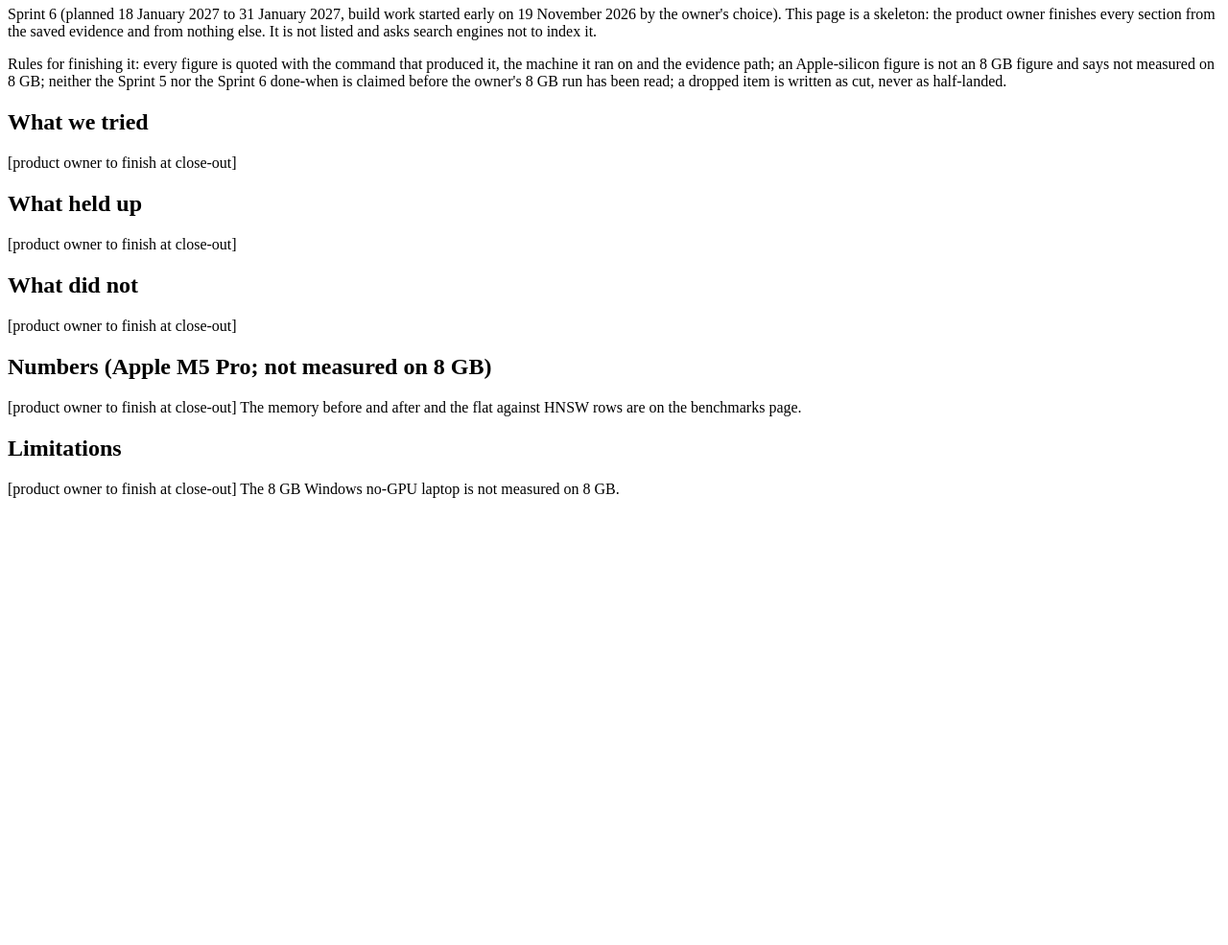
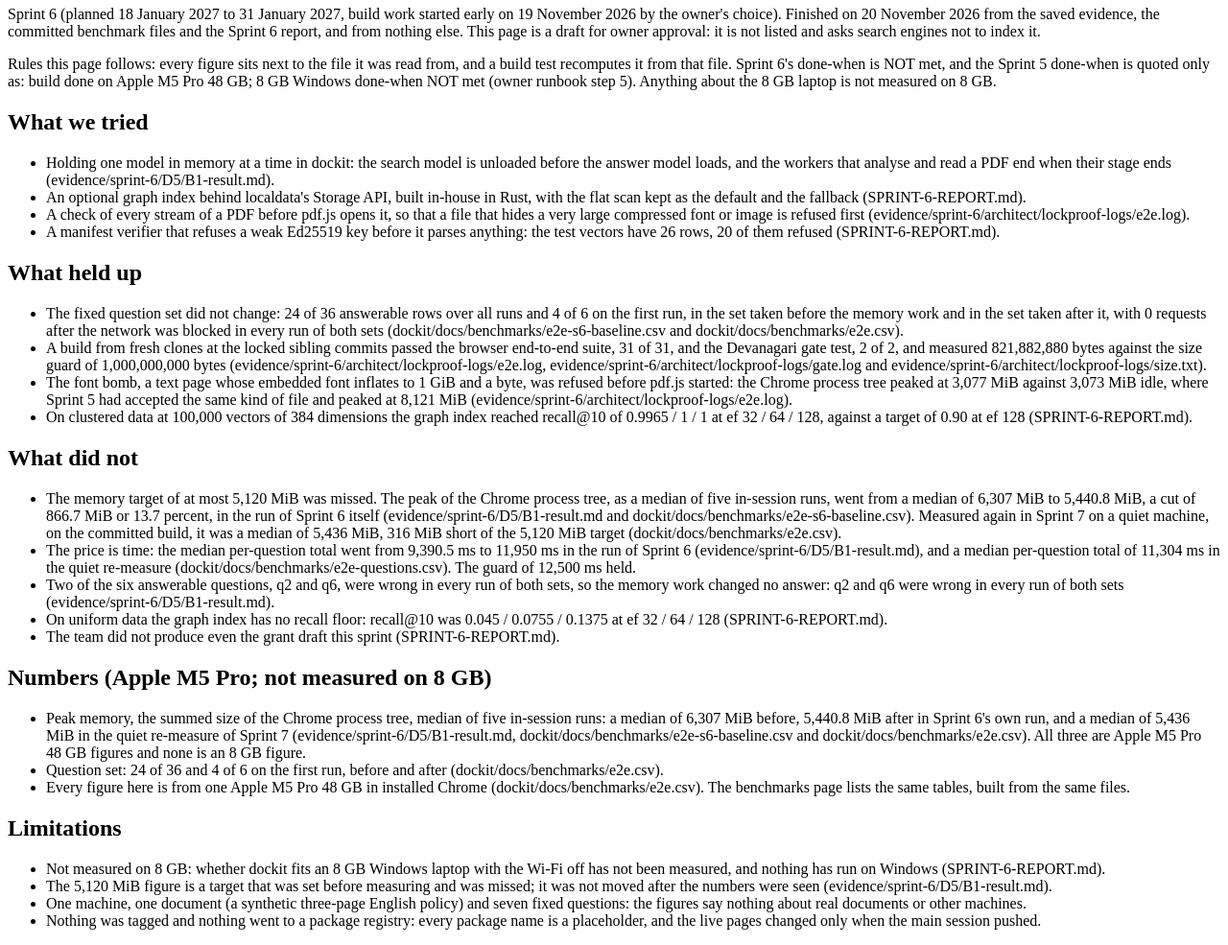
Before and after one commit to AirplaneMode-Labs/site, a website: page writeups/2026-11-sprint-6.html in a window 1280 px wide. Shown: the part 60-1045 px from the top of the page at 96% size. Before the commit the page ends 800 px from the top, so only its background shows below. Drawn offline with Linux system fonts and the light colour scheme.

Commit message:
docs: Sprint 6 write-up finished, Sprint 7 write-up draft, release notes, issue forms, README and changelog

```diff
--- a/writeups/2026-11-sprint-6.html
+++ b/writeups/2026-11-sprint-6.html
@@ -1,36 +1,109 @@
-<!-- title: Sprint 6: write-up skeleton (draft) -->
+<!-- title: Sprint 6: less memory, a graph index, and a target we missed (draft) -->
 <!-- date: 2026-11-19 -->
-<!-- description: Draft skeleton of the Sprint 6 write-up of Airplane Mode Labs. No content until the product owner fills it from evidence at close-out. -->
+<!-- description: Draft write-up of Sprint 6 of Airplane Mode Labs, written from the saved Sprint 6 evidence, the committed benchmark files and the Sprint 6 report only. Unlisted: the owner decides when it goes public. -->
 <meta name="draft" content="true" />
-<h1>Sprint 6: write-up skeleton (draft)</h1>
+<h1>Sprint 6: less memory, a graph index, and a target we missed (draft)</h1>
 <p class="lede">
-  Sprint 6 (planned 18 January 2027 to 31 January 2027, build work started early on 19 November 2026
-  by the owner's choice). This page is a skeleton: the product owner finishes every section from the
-  saved evidence and from nothing else. It is not listed and asks search engines not to index it.
+  Sprint 6 (planned 18 January 2027 to 31 January 2027, build work started early on 19 November 2026 by the owner's choice). Finished on 20 November 2026 from the saved
+  evidence, the committed benchmark files and the Sprint 6 report, and from nothing else. This page is a draft for owner approval: it is not listed and asks search
+  engines not to index it.
 </p>
 <p class="muted">
-  Rules for finishing it: every figure is quoted with the command that produced it, the machine it
-  ran on and the evidence path; an Apple-silicon figure is not an 8 GB figure and says not measured
-  on 8 GB; neither the Sprint 5 nor the Sprint 6 done-when is claimed before the owner's 8 GB run
-  has been read; a dropped item is written as cut, never as half-landed.
+  Rules this page follows: every figure sits next to the file it was read from, and a build test recomputes it from that file. Sprint 6's done-when is NOT met, and
+  the Sprint 5 done-when is quoted only as: build done on Apple M5 Pro 48 GB; 8 GB Windows done-when NOT met (owner runbook step 5). Anything about the 8 GB laptop is not
+  measured on 8 GB.
 </p>
 
 <h2>What we tried</h2>
-<p data-slot="tried">[product owner to finish at close-out]</p>
+<ul>
+  <li>
+    Holding one model in memory at a time in dockit: the search model is unloaded before the answer model loads, and the workers that analyse and read a PDF end when their
+    stage ends (evidence/sprint-6/D5/B1-result.md).
+  </li>
+  <li>
+    An optional graph index behind localdata's Storage API, built in-house in Rust, with the flat scan kept as the default and the fallback (SPRINT-6-REPORT.md).
+  </li>
+  <li>
+    A check of every stream of a PDF before pdf.js opens it, so that a file that hides a very large compressed font or image is refused first
+    (evidence/sprint-6/architect/lockproof-logs/e2e.log).
+  </li>
+  <li>
+    A manifest verifier that refuses a weak Ed25519 key before it parses anything: the test vectors have 26 rows, 20 of them refused (SPRINT-6-REPORT.md).
+  </li>
+</ul>
 
 <h2>What held up</h2>
-<p data-slot="held-up">[product owner to finish at close-out]</p>
+<ul>
+  <li>
+    The fixed question set did not change: 24 of 36 answerable rows over all runs and 4 of 6 on the first run, in the set taken before the memory work and in the set
+    taken after it, with 0 requests after the network was blocked in every run of both sets (dockit/docs/benchmarks/e2e-s6-baseline.csv and
+    dockit/docs/benchmarks/e2e.csv).
+  </li>
+  <li>
+    A build from fresh clones at the locked sibling commits passed the browser end-to-end suite, 31 of 31, and the Devanagari gate test, 2 of 2, and measured 821,882,880
+    bytes against the size guard of 1,000,000,000 bytes (evidence/sprint-6/architect/lockproof-logs/e2e.log, evidence/sprint-6/architect/lockproof-logs/gate.log and
+    evidence/sprint-6/architect/lockproof-logs/size.txt).
+  </li>
+  <li>
+    The font bomb, a text page whose embedded font inflates to 1 GiB and a byte, was refused before pdf.js started: the Chrome process tree peaked at 3,077 MiB against
+    3,073 MiB idle, where Sprint 5 had accepted the same kind of file and peaked at 8,121 MiB (evidence/sprint-6/architect/lockproof-logs/e2e.log).
+  </li>
+  <li>
+    On clustered data at 100,000 vectors of 384 dimensions the graph index reached recall@10 of 0.9965 / 1 / 1 at ef 32 / 64 / 128, against a target of 0.90 at ef 128
+    (SPRINT-6-REPORT.md).
+  </li>
+</ul>
 
 <h2>What did not</h2>
-<p data-slot="did-not">[product owner to finish at close-out]</p>
+<ul>
+  <li>
+    The memory target of at most 5,120 MiB was missed. The peak of the Chrome process tree, as a median of five in-session runs, went from a median of 6,307 MiB to 5,440.8 MiB, a
+    cut of 866.7 MiB or 13.7 percent, in the run of Sprint 6 itself (evidence/sprint-6/D5/B1-result.md and dockit/docs/benchmarks/e2e-s6-baseline.csv). Measured again in Sprint 7
+    on a quiet machine, on the committed build, it was a median of 5,436 MiB, 316 MiB short of the 5,120 MiB target (dockit/docs/benchmarks/e2e.csv).
+  </li>
+  <li>
+    The price is time: the median per-question total went from 9,390.5 ms to 11,950 ms in the run of Sprint 6 (evidence/sprint-6/D5/B1-result.md), and a median per-question total of
+    11,304 ms in the quiet re-measure (dockit/docs/benchmarks/e2e-questions.csv). The guard of 12,500 ms held.
+  </li>
+  <li>
+    Two of the six answerable questions, q2 and q6, were wrong in every run of both sets, so the memory work changed no answer: q2 and q6 were wrong in every run of both sets
+    (evidence/sprint-6/D5/B1-result.md).
+  </li>
+  <li>
+    On uniform data the graph index has no recall floor: recall@10 was 0.045 / 0.0755 / 0.1375 at ef 32 / 64 / 128 (SPRINT-6-REPORT.md).
+  </li>
+  <li>
+    The team did not produce even the grant draft this sprint (SPRINT-6-REPORT.md).
+  </li>
+</ul>
 
 <h2>Numbers (Apple M5 Pro; not measured on 8 GB)</h2>
-<p data-slot="numbers">
-  [product owner to finish at close-out] The memory before and after and the flat against HNSW
-  rows are on the benchmarks page.
-</p>
+<ul>
+  <li>
+    Peak memory, the summed size of the Chrome process tree, median of five in-session runs: a median of 6,307 MiB before, 5,440.8 MiB after in Sprint 6's own run, and a median of
+    5,436 MiB in the quiet re-measure of Sprint 7 (evidence/sprint-6/D5/B1-result.md, dockit/docs/benchmarks/e2e-s6-baseline.csv and dockit/docs/benchmarks/e2e.csv). All three are
+    Apple M5 Pro 48 GB figures and none is an 8 GB figure.
+  </li>
+  <li>
+    Question set: 24 of 36 and 4 of 6 on the first run, before and after (dockit/docs/benchmarks/e2e.csv).
+  </li>
+  <li>
+    Every figure here is from one Apple M5 Pro 48 GB in installed Chrome (dockit/docs/benchmarks/e2e.csv). The benchmarks page lists the same tables, built from the same files.
+  </li>
+</ul>
 
 <h2>Limitations</h2>
-<p data-slot="limitations">
-  [product owner to finish at close-out] The 8 GB Windows no-GPU laptop is not measured on 8 GB.
-</p>
+<ul>
+  <li>
+    Not measured on 8 GB: whether dockit fits an 8 GB Windows laptop with the Wi-Fi off has not been measured, and nothing has run on Windows (SPRINT-6-REPORT.md).
+  </li>
+  <li>
+    The 5,120 MiB figure is a target that was set before measuring and was missed; it was not moved after the numbers were seen (evidence/sprint-6/D5/B1-result.md).
+  </li>
+  <li>
+    One machine, one document (a synthetic three-page English policy) and seven fixed questions: the figures say nothing about real documents or other machines.
+  </li>
+  <li>
+    Nothing was tagged and nothing went to a package registry: every package name is a placeholder, and the live pages changed only when the main session pushed.
+  </li>
+</ul>
```
Also changed, not shown: CONTRIBUTING.md (+5 -0 lines), SECURITY.md (+2 -0 lines), docs/release.md (added, +20 -0 lines), writeups/2026-11-sprint-7.html (added, +34 -0 lines), .github/ISSUE_TEMPLATE/bug_report.yml (added), .github/ISSUE_TEMPLATE/config.yml (added), .github/ISSUE_TEMPLATE/feature_request.yml (added), CHANGELOG.md, README.md.
